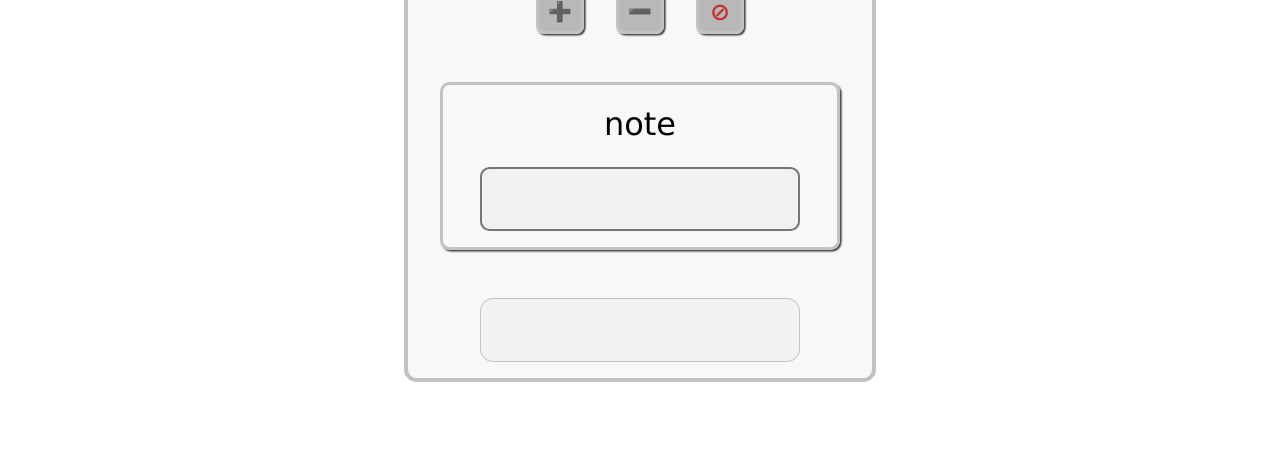
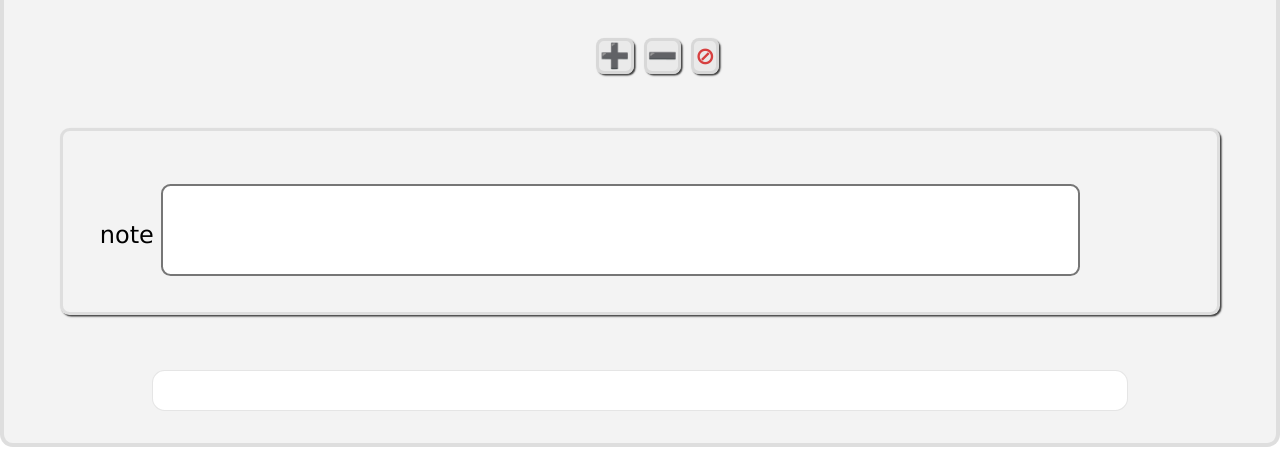
Before and after one commit to thisKonrad/todo-list-note-register-liste, a plain HTML site: page TO_DO_LISTE.html in a window 1280 px wide. Shown: the part 324-800 px from the top of the page. Drawn offline with Linux system fonts and the light colour scheme.

Commit message:
Update TO_DO_LISTE_STYLE.css

```diff
--- a/TO_DO_LISTE_STYLE.css
+++ b/TO_DO_LISTE_STYLE.css
@@ -1,152 +1,165 @@
-/* TO DO main css sylesheet */
+/* :: TO DO -- css stylesheet :: */
 
 :root{ /* colors: */
     --colorFrame: rgba(0, 0, 0, 0.75);
-    --color01: rgba(218, 218, 218, 0.2);
-    --color02: rgba(163, 163, 163, 0.75);
-    --color03: rgb(194, 194, 194);
-    --color04: rgb(243, 241, 241);
+    --color01: rgba(235, 235, 235, 0.6);
+    --color02: rgba(230, 230, 230, 0.7);
+    --color03: rgba(190, 190, 190, 0.4);
+    --color04: rgb(255, 255, 255);
     --colorBtn: rgba(207, 1, 1, 0.733);
 }
 *{  box-sizing: border-box;
-    font-family:Verdana, Geneva, Tahoma, sans-serif;
+    font-family: Verdana, Geneva, Tahoma, sans-serif;
     margin:0;
-    padding:0;}
+    padding:0;
+}
 
 body{ color:black;
     background-color: white;
     padding-top: 12rem;
-    display:flex;
-    justify-content: center;
 }
 
-h1{ margin: 2rem;
+.container{  display:flex;
+    justify-content: center;
+    justify-items: center;
+    align-items: center;
+    margin: 0 auto;
+    max-width: 100%;
+    max-height: 100%;}
+
+h1{ margin: 4%;
     font-stretch: 2rem;}
 
-/* :: the list :: */
+/* ::¶:: the list ::¶:: */
 
-.listContainer{ position: absolute;
-    background-color: var(--color01);
-    border: 0.25rem solid var(--color03);
-    border-radius: 0.8rem;
+.listContainer{ position: relative;
     display: flex;
     justify-content: center;
     justify-items: center;
     flex-direction: column;
     align-items: center;
+    max-width: 50%;
+    max-height: 70%;
+    border: 0.25rem solid var(--color03);
+    border-radius: 0.8rem;
+    background-color: var(--color01);
 }
 
 .listDiv{ position: relative;
-    margin: 1rem;
-    background-color: var(--color04);
+    min-width: 80%;
+    min-height: 30%;
+    margin: 0.5%;
     border: 0.08rem solid var(--color03);
     border-radius: 0.8rem;
-    display:flex;
-    justify-content: center;
-    justify-items: center;
-    flex-direction: column;
-    align-items: center;
-    min-width: 20rem;
-    min-height: 4rem;
-    display:flex;
-    justify-content: center;
-    align-items: center;
+    background-color: var(--color04);
 }
 
 #list001{ position: relative;
     cursor: pointer;
-    font-size: 2rem;
+    font-size: 200%;
     list-style-type: none;
-    height:100%;
-    width:100%;
-    padding: 0.4rem;
+    padding: 2%;
 }
-
 #list001 :nth-child(odd){
     background-color: var(--color03);
-    border-radius: 0.4rem;
-    padding: 0.5rem;
+    border-radius: 1.5%;
+    padding: 3%;
 }
 #list001 :nth-child(even){
     background-color: var(--color04);
-    padding: 0.5rem;
+    padding: 4%;
 }
 
-/* buttons: */
+/* :::: - buttons - :::: */
 .btnContainer{ position: relative;
     display: flex;
     justify-content: space-evenly;
 }
 
-#btnADD:hover{ transform: scale(1.2);}
-#btnREMOVE:hover{ transform: scale(1.2);}
-#clearALL:hover{ transform: scale(1.2);}
-
-#btnADD{ background-color: var(--color02);
+#btnADD{ position: relative;
     cursor: pointer;
-    padding: 0.3rem;
-    font-size: 1.2rem;
-    width: 3rem;
+    width: 55%;
+    height: 55%;
+    margin: 5%;
+    padding: 1%;
+    font-size: 150%;
     border: 0.2rem solid var(--color03);
     border-radius: 0.5rem;
-    margin: 1rem;
+    background-color: var(--color02);
     box-shadow: 0.1rem 0.1rem 0.1rem var(--colorFrame);
 }
 #btnADD:after{ content: '\2795';}
 
-#btnREMOVE{ background-color: var(--color02);
+#btnREMOVE{ position: relative;
     cursor: pointer;
-    padding: 0.3rem;
-    font-size: 1.2rem;
-    width: 3rem;
+    width: 55%;
+    height: 55%;
+    margin: 5%;
+    padding: 1%;
+    font-size: 150%;
     border: 0.2rem solid var(--color03);
     border-radius: 0.5rem;
-    margin: 1rem;
+    background-color: var(--color02);
     box-shadow: 0.1rem 0.1rem 0.1rem var(--colorFrame);
 }
 #btnREMOVE:after{ content: '\2796';}
 
-#clearALL{ background-color: var(--color02);
-    position: relative;
-    display: visible;
-    margin: 1rem;
+#clearALL{ position: relative;
     cursor: pointer;
-    padding: 0.3rem;
-    font-size: 1.5rem;
+    width: 55%;
+    height: 55%;
+    margin: 5%;
+    padding: 1%;
+    font-size: 150%;
     font-weight: bold;
     color: var(--colorBtn);
-    width: 3rem;
+    background-color: var(--color02);
     border: 0.2rem solid var(--color03);
     border-radius: 0.5rem;
     box-shadow: 0.1rem 0.1rem 0.1rem var(--colorFrame);
 }
 #clearALL:after{ content:'\2298';}
 
+#btnADD:hover{ transform: scale(1.2);}
+#btnREMOVE:hover{ transform: scale(1.2);}
+#clearALL:hover{ transform: scale(1.2);}
+
+
 /* input: */
 #inptTASKDiv{ position: relative;
-        display:flex;
-        justify-content: center;
-        justify-items: center;
-        flex-direction: column;
-        align-items: center;
-        padding: 1rem;
-        margin: 2rem;
-        box-shadow: 0.1rem 0.1rem 0.1rem var(--colorFrame);
-        width: 25rem;
-        font-size: 2rem;
-        border: 0.2rem solid var(--color03);
-        border-radius: 0.6rem;
+    padding: 3%;
+    margin: 4%;
+    box-shadow: 0.1rem 0.1rem 0.1rem var(--colorFrame);
+    width: 95%;
+    font-size: 150%;
+    border: 0.2rem solid var(--color03);
+    border-radius: 0.6rem;
 }
-#newTaskText{ margin: 0.3rem;
-}
-#newTASK{ min-width:20rem;
-    min-height:4rem;
-    margin-top: 1.2rem;
-    border-style:inherit;
+s
+#newTaskText{ margin: 1%;}
+
+#newTASK{ width: 85%;
+    height: 25%;
+    margin-top: 1.5%;
+    padding: 2%;
+    border-style: inherit;
     background-color: var(--color04);
     border-radius: 0.6rem;
-    font-size:1.4rem;
+    font-size: 160%;
 }
 
 /* class for checked state onclick */
 .checked{ text-decoration: line-through;}
+
+
+@media only screen and (max-width: 940px) {
+    .listContainer{ max-width: 100%;
+    max-height: 100%;
+    padding: 2%;}
+}
+
+@media (orientation:landscape){
+    .listContainer{ max-width: 100%;
+    max-height: 100%;
+    padding: 2%;}
+}
```
